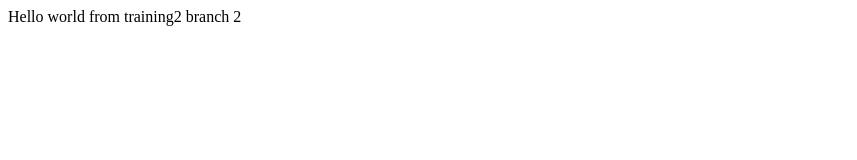
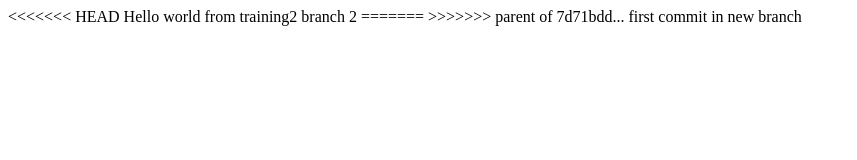
Before and after one commit to shcherbak-ua/test3, a plain HTML site: page index.html in a window 1280 px wide. Shown: the whole page, without its empty margins (0-857 px from the left). Drawn offline with Linux system fonts and the light colour scheme.

Commit message:
fixed bugs

```diff
--- a/index.html
+++ b/index.html
@@ -7,6 +7,10 @@
     <title>Document</title>
 </head>
 <body>
+<<<<<<< HEAD
     Hello world from training2 branch 2
+=======
+
+>>>>>>> parent of 7d71bdd... first commit in new branch
 </body>
 </html>
```
